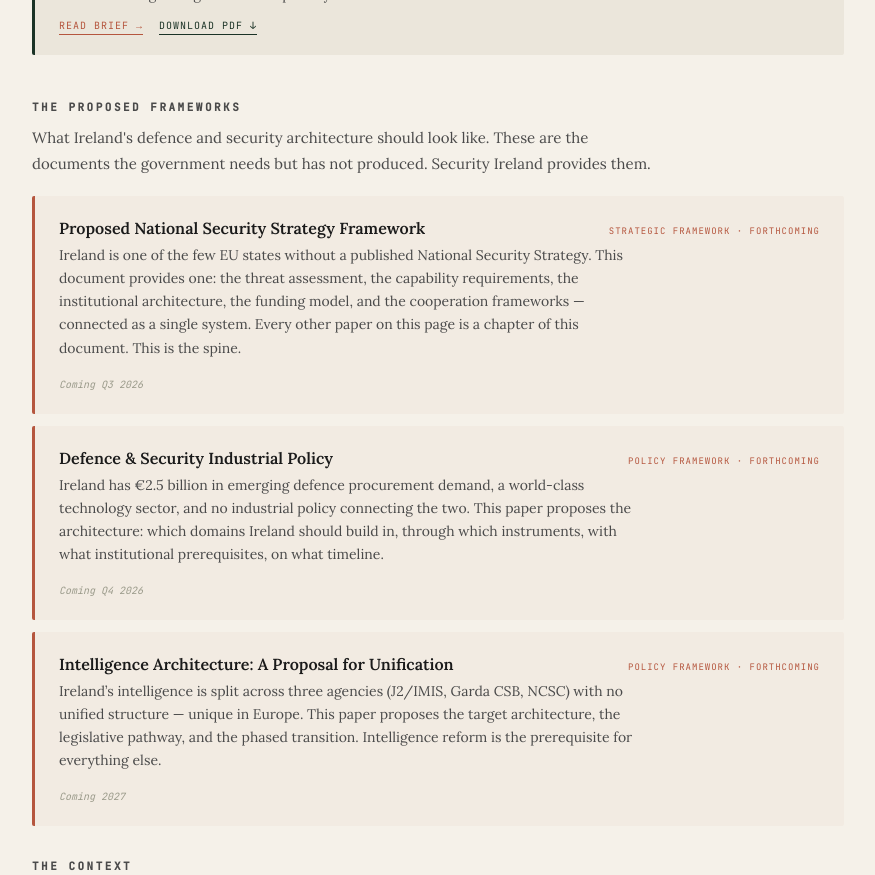
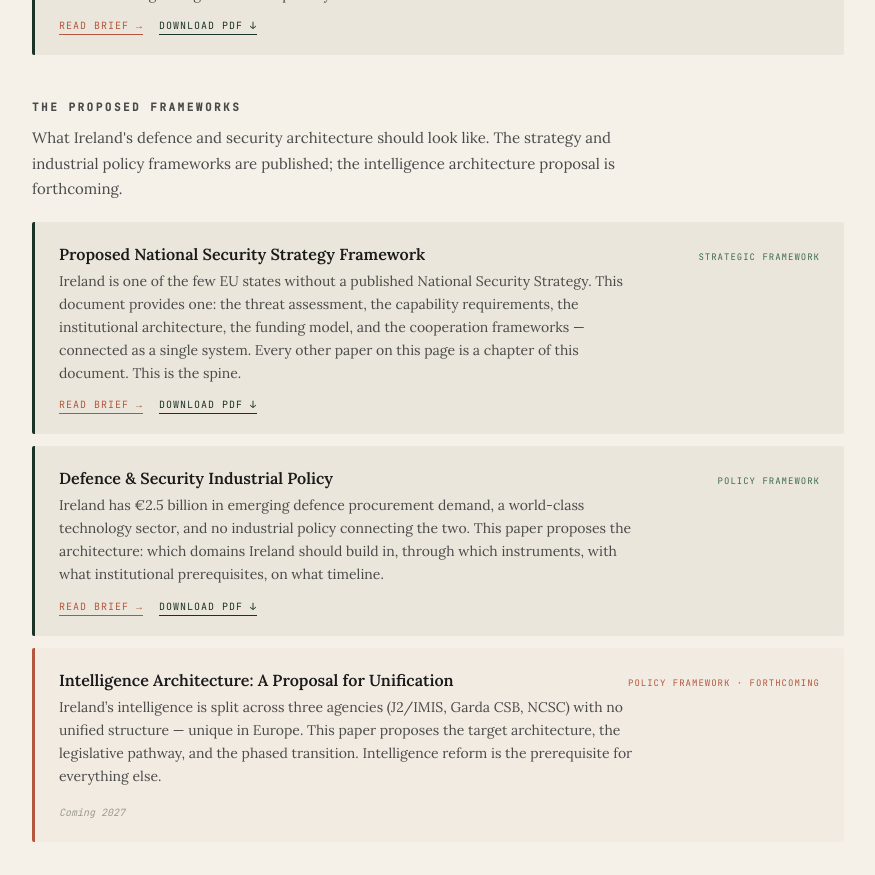
Before and after one commit to scosullivan/security-ireland, a Next.js app: page /for-policymakers in a window 1280 px wide. Shown: the part 1940-2815 px from the top of the page, without its empty margins (202-1077 px from the left). Built offline with nearby package versions, Linux system fonts and the light colour scheme.

Commit message:
Update page.tsx

```diff
--- a/src/app/for-policymakers/page.tsx
+++ b/src/app/for-policymakers/page.tsx
@@ -300,20 +300,22 @@ export default function ForPolicymakers() {
         {/* ── Tier 2: Proposed Frameworks ── */}
         <div style={tierLabel}>The Proposed Frameworks</div>
         <p style={{ fontFamily: 'var(--font-serif)', fontSize: '15px', color: 'var(--color-graphite)', lineHeight: 1.7, marginBottom: '20px', maxWidth: '620px' }}>
-          What Ireland&apos;s defence and security architecture should look like. These are the documents the government needs but has not produced. Security Ireland provides them.
+          What Ireland&apos;s defence and security architecture should look like. The strategy and industrial policy frameworks are published; the intelligence architecture proposal is forthcoming.
         </p>
 
-        <ProposedCard
+        <PubCard
           title="Proposed National Security Strategy Framework"
-          type="Strategic Framework · Forthcoming"
+          type="Strategic Framework"
           desc="Ireland is one of the few EU states without a published National Security Strategy. This document provides one: the threat assessment, the capability requirements, the institutional architecture, the funding model, and the cooperation frameworks — connected as a single system. Every other paper on this page is a chapter of this document. This is the spine."
-          coming="Coming Q3 2026"
+          href="/publications/national-security-strategy"
+          pdfUrl="/pdfs/National_Security_Strategy_Framework.pdf"
         />
-        <ProposedCard
+        <PubCard
           title="Defence &amp; Security Industrial Policy"
-          type="Policy Framework · Forthcoming"
+          type="Policy Framework"
           desc="Ireland has &euro;2.5 billion in emerging defence procurement demand, a world-class technology sector, and no industrial policy connecting the two. This paper proposes the architecture: which domains Ireland should build in, through which instruments, with what institutional prerequisites, on what timeline."
-          coming="Coming Q4 2026"
+          href="/publications/defence-industrial-policy"
+          pdfUrl="/pdfs/Defence_Industrial_Policy.pdf"
         />
         <ProposedCard
           title="Intelligence Architecture: A Proposal for Unification"
```
